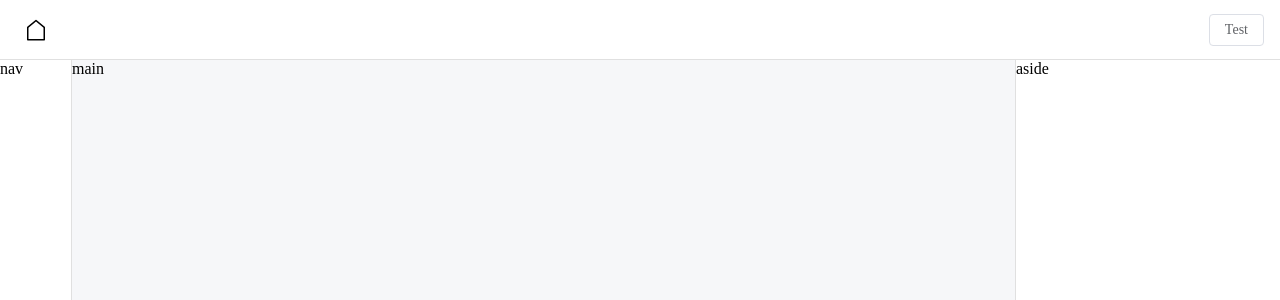
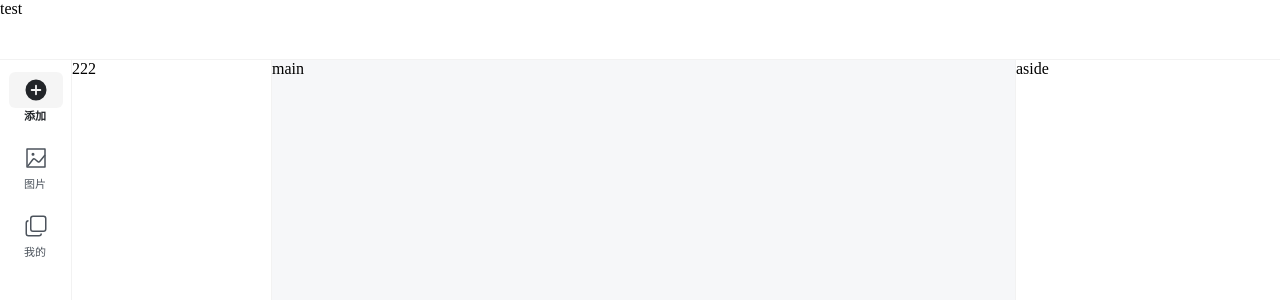
Before and after one commit to BZSH2/vue-photo-shop, a Vue app: page / in a window 1280 px wide. Shown: the top 300 px of the page. Built offline with nearby package versions, Linux system fonts and the light colour scheme.

Commit message:
feat: 🎸 初始化nav部分

```diff
--- a/src/components/Layout/components/Header.vue
+++ /dev/null
@@ -1,43 +0,0 @@
-<template>
-  <header class="header-content">
-    <div class="header-logo">
-      <ElIcon class="logo">
-        <House />
-      </ElIcon>
-    </div>
-    <ElButton>Test</ElButton>
-  </header>
-</template>
-
-<script lang="ts" setup>
-import { House } from "@element-plus/icons-vue";
-</script>
-
-<style lang="scss" scoped>
-.header-content {
-  height: 60px;
-  white-space: nowrap;
-  background-color: var(--background-color-primary-regular);
-  border-bottom: 1px solid var(--background-color-divider-regular);
-  display: flex;
-  justify-content: space-between;
-  align-items: center;
-  padding-right: 16px;
-
-  .header-logo {
-    width: 72px;
-    display: flex;
-    justify-content: center;
-    align-items: center;
-    .logo {
-      width: 40px;
-      height: 40px;
-      font-size: 24px;
-      border-radius: var(--border-radius-main);
-      &:hover {
-        background-color: var(--background-color-transparent-primary-hover);
-      }
-    }
-  }
-}
-</style>
--- a/src/components/Layout/components/Nav.vue
+++ /dev/null
@@ -1,16 +0,0 @@
-<template>
-  <nav class="nav-panel">
-    nav
-  </nav>
-</template>
-
-<script lang="ts" setup></script>
-
-<style lang="scss" scoped>
-.nav-panel {
-  height: 100%;
-  width: 72px;
-  background-color: var(--background-color-primary-regular);
-  border-right: 1px solid var(--background-color-divider-regular);
-}
-</style>
--- a/src/components/Layout/index.vue
+++ b/src/components/Layout/index.vue
@@ -1,8 +1,10 @@
 <template>
   <div class="layout-container">
-    <Header />
+    <header class="header-inner">
+      <slot name="header" />
+    </header>
     <div class="layout-main">
-      <Nav />
+      <slot name="nav" />
       <Main />
       <Aside />
     </div>
@@ -11,14 +13,20 @@
 
 <script setup lang="ts">
 import Aside from "./components/Aside.vue";
-import Header from "./components/Header.vue";
 import Main from "./components/Main.vue";
-import Nav from "./components/Nav.vue";
 </script>
 
 <style lang="scss" scoped>
 .layout-container {
   background-color: var(--background-color-secondary-regular);
+
+  .header-inner {
+    height: 60px;
+    white-space: nowrap;
+    background-color: var(--background-color-primary-regular);
+    border-bottom: 1px solid var(--background-color-divider-regular);
+  }
+
   .layout-main {
     height: calc(100% - 60px);
     display: flex;
--- a/src/styles/variables.scss
+++ b/src/styles/variables.scss
@@ -1,11 +1,12 @@
 /* 在 :root 中定义全局变量 */
 :root {
   /* 命名规范：使用 kebab-case */
-  --background-color-divider-regular: #e0e0e0;
+  --background-color-divider-regular: rgba(0, 0, 0, 0.05);
   --background-color-divider-hover: #bdbdbd;
   --background-color-divider-active: #9e9e9e;
   --background-color-secondary-regular: #f6f7f9;
   --background-color-primary-regular: #fff; // 标准主色
   --background-color-transparent-primary-hover: rgba(0, 0, 0, .04); // 标准hover主色
-  --border-radius-main: 4px
+  --border-radius-main: 6px;
+  --text-color-primary: #222529;
 }
--- /dev/null
+++ b/src/views/Header/index.vue
@@ -0,0 +1,3 @@
+<template>
+  <div>test</div>
+</template>
--- /dev/null
+++ b/src/views/Nav/components/NavAside.vue
@@ -0,0 +1,98 @@
+<template>
+  <div class="nav-aside">
+    <div
+      v-for="(item, key) in navList"
+      :key="key"
+      class="nav-item"
+      :class="{ 'nav-item-active': props.active === item.key }"
+      @click="clickNavItem(item.key)"
+    >
+      <ElIcon class="nav-item-icon">
+        <component :is="(props.active === item.key && item.activeIcon) ? item.activeIcon : item.icon" />
+      </ElIcon>
+      <span class="nav-item-title">{{ item.title }}</span>
+    </div>
+  </div>
+</template>
+
+<script setup lang="ts">
+import { CirclePlus, CirclePlusFilled, CopyDocument, Picture, PictureFilled } from "@element-plus/icons-vue";
+
+const props = defineProps({
+  active: {
+    type: String,
+    default: () => "",
+  },
+});
+
+const emit = defineEmits(["update:active"]);
+
+function clickNavItem(key: string) {
+  emit("update:active", key);
+}
+
+const navList = [
+  {
+    icon: CirclePlus,
+    activeIcon: CirclePlusFilled,
+    title: "添加",
+    key: "add",
+  },
+  {
+    icon: Picture,
+    activeIcon: PictureFilled,
+    title: "图片",
+    key: "image",
+  },
+  {
+    icon: CopyDocument,
+    title: "我的",
+    key: "my",
+  },
+];
+</script>
+
+<style lang="scss" scoped>
+.nav-aside {
+  height: 100%;
+  width: 72px;
+  padding: 12px 0 0;
+  background-color: var(--background-color-primary-regular);
+  border-right: 1px solid var(--background-color-divider-regular);
+}
+
+.nav-item {
+  display: flex;
+  justify-content: center;
+  align-items: center;
+  flex-direction: column;
+  color: #4c535c;
+  padding-bottom: 16px;
+  cursor: pointer;
+  &-icon {
+    width: 54px;
+    height: 36px;
+    font-size: 24px;
+    &:hover {
+      background-color: var(--background-color-transparent-primary-hover);
+      border-radius: var(--border-radius-main);
+    }
+  }
+  &-title {
+    font-size: 12px;
+    transform: scale(0.92);
+    margin-top: 2px;
+  }
+  &.nav-item-active {
+    color: var(--text-color-primary);
+
+    .nav-item-icon {
+      background-color: var(--background-color-transparent-primary-hover);
+      border-radius: var(--border-radius-main);
+    }
+    .nav-item-title {
+      font-weight: bold;
+    }
+  }
+}
+</style>
--- /dev/null
+++ b/src/views/Nav/index.vue
@@ -0,0 +1,29 @@
+<template>
+  <nav class="nav-panel">
+    <NavAside :active="active" />
+    <div class="nav-inner">
+      222
+    </div>
+  </nav>
+</template>
+
+<script setup lang="ts">
+import { ref } from "vue";
+import NavAside from "./components/NavAside.vue";
+
+const active = ref("add");
+</script>
+
+<style lang="scss" scoped>
+.nav-panel {
+  height: 100%;
+  display: flex;
+}
+
+.nav-inner {
+  height: 100%;
+  width: 200px;
+  background-color: var(--background-color-primary-regular);
+  border-right: 1px solid var(--background-color-divider-regular);
+}
+</style>
--- a/src/views/dashboard/index.vue
+++ b/src/views/dashboard/index.vue
@@ -1,7 +1,16 @@
 <template>
-  <Layout />
+  <Layout>
+    <template #header>
+      <Header />
+    </template>
+    <template #nav>
+      <Nav />
+    </template>
+  </Layout>
 </template>
 
 <script setup lang="ts">
 import Layout from "@/components/Layout/index.vue";
+import Header from "@/views/Header/index.vue";
+import Nav from "@/views/Nav/index.vue";
 </script>
```
